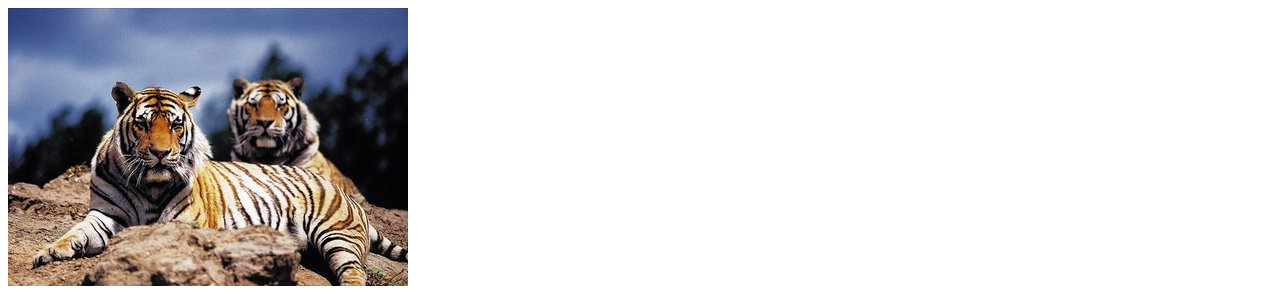
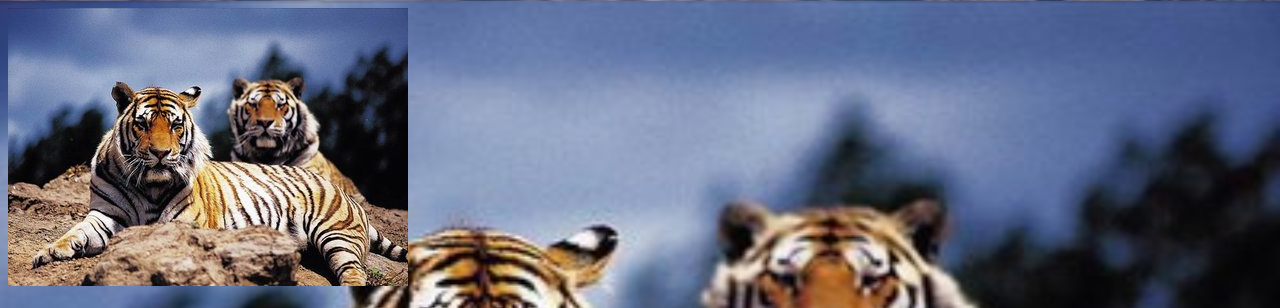
Before and after one commit to himaye123/MyH5, a plain HTML site: page 001Test/index.html in a window 1280 px wide. Shown: the top 308 px of the page. Drawn offline with Linux system fonts and the light colour scheme.

Commit message:
Update index.html

```diff
--- a/001Test/index.html
+++ b/001Test/index.html
@@ -3,6 +3,14 @@
 <head>
     <meta charset="UTF-8">
     <title>唐诗一首</title>
+     <style type="text/css">
+     body{
+         background: url("./images/hi.jpg");
+         background-size: 100% 100%;
+         height: 100%;
+     }
+     html{height: 100%}
+    </style>
 </head>
 <body>
    <img src="./images/hi.jpg"/>
```
